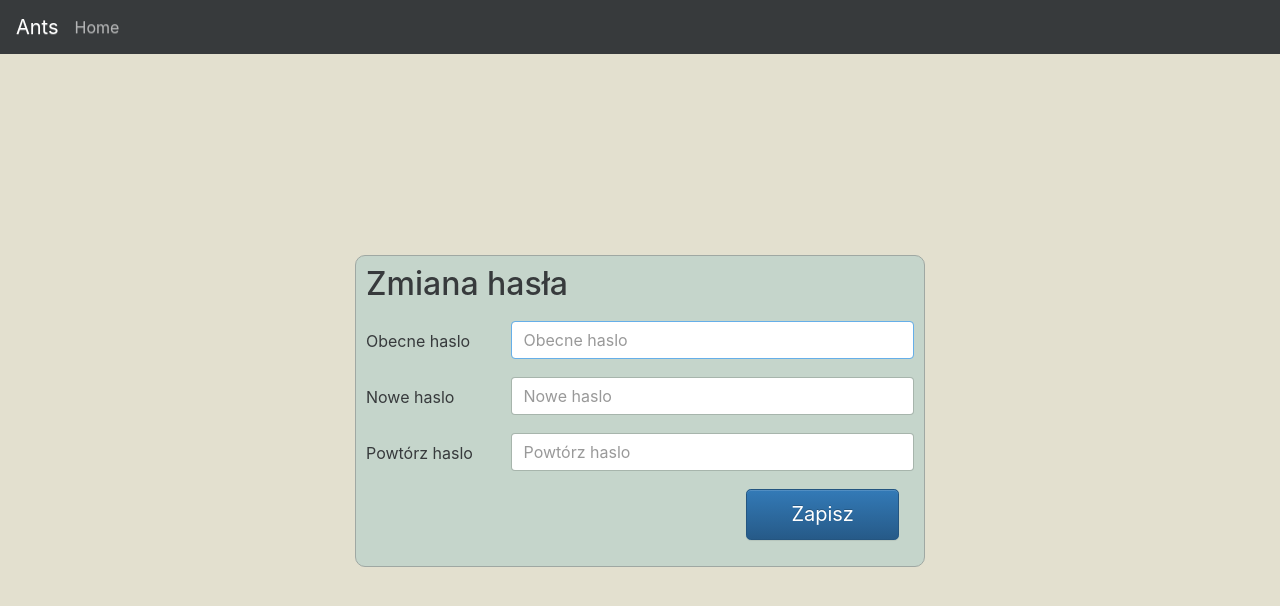
After one commit to KatarzynaSzydlowska/ants-web, a Django app: template templates/change_password.html in a window 1280 px wide. The commit adds this page. Shown: the top 606 px of the page. Run offline with Django 3.2, Linux system fonts and the light colour scheme; the template is opened without the code that fills it, so the values that code supplies are empty; parts of the project's set-up code (start-up, migrations or seed data) failed here and were passed over; some libraries are stand-ins or nearby versions.

Commit message:
change password

```diff
--- a/ants_web/models.py
+++ b/ants_web/models.py
@@ -39,3 +39,7 @@ class Student(models.Model):
 
     def __str__(self):
         return self.name + ' ' + self.surname
+
+    @staticmethod
+    def get_hashed_password(password):
+        return make_password(password, None, hasher='unsalted_md5');
--- a/ants_web/urls.py
+++ b/ants_web/urls.py
@@ -3,6 +3,8 @@ from django.conf.urls import url
 from . import views
 
 urlpatterns = [
+    url(r'^save_password/$', views.save_password, name='save_new_password'),
+    url(r'^change_password/$', views.change_password, name='change_password'),
     url(r'^login/$', views.login, name='login'),
     url(r'^logout/$', views.logout, name='logout'),
     url(r'^$', views.index, name='index'),
--- /dev/null
+++ b/templates/change_password.html
@@ -0,0 +1,34 @@
+{% extends "layout.html" %}
+
+{% block title %}Zmiana hasła{% endblock %}
+
+{% block content %}
+    <div class="row">
+        <div id="loginBox" class="col-sm-6 offset-sm-3">
+            <form method="post" action="{% url 'save_new_password' %}" class="form-signin" >{% csrf_token %}
+                <h2 class="form-signin-heading">Zmiana hasła</h2>
+                <div class="form-group row">
+                    <label for="old_password" class="col-xs-3 col-form-label">Obecne haslo</label>
+                    <div class="col-xs-9">
+                        <input name="old_password" type="password" id="old_password" class="form-control" placeholder="Obecne haslo" required autofocus>
+                    </div>
+                </div>
+                <div class="form-group row">
+                    <label for="new_password" class="col-xs-3 col-form-label">Nowe haslo</label>
+                    <div class="col-xs-9">
+                        <input name="new_password" type="password" id="new_password" class="form-control" placeholder="Nowe haslo" required autofocus>
+                    </div>
+                </div>
+                <div class="form-group row">
+                    <label for="repeat_password" class="col-xs-3 col-form-label">Powtórz haslo</label>
+                    <div class="col-xs-9">
+                        <input name="repeat_password" type="password" id="repeat_password" class="form-control" placeholder="Powtórz haslo" required autofocus>
+                    </div>
+                </div>
+                <div class="form-group form-inline row col-sm-4 offset-sm-8">
+                    <button class="btn btn-lg btn-primary btn-block" type="submit">Zapisz</button>
+                </div>
+            </form>
+        </div>
+    </div>
+{% endblock %}
--- a/templates/layout.html
+++ b/templates/layout.html
@@ -26,7 +26,7 @@
         {% include 'user_panel.html' %}
     </nav>
     <div id="mainContainer" class="container">
-        {% include 'errors.html' %}
+        {% include 'messages.html' %}
         <section id="content">
                 {% block content %}{% endblock %}
         </section>
--- /dev/null
+++ b/templates/messages.html
@@ -0,0 +1,20 @@
+<section id="messages">
+    {% if errors %}
+        <div class="row">
+            <div class="alert alert-danger">
+                {% for error in errors %}
+                    {{ error }}<br/>
+                {% endfor %}
+            </div>
+        </div>
+    {% endif %}
+    {% if successes %}
+        <div class="row">
+            <div class="alert alert-danger">
+                {% for success in successes %}
+                    {{ success }}<br/>
+                {% endfor %}
+            </div>
+        </div>
+    {% endif %}
+</section>
```
Also changed, not shown: ants_web/views.py (+56 -7 lines), templates/errors.html (deleted, +0 -11 lines).
